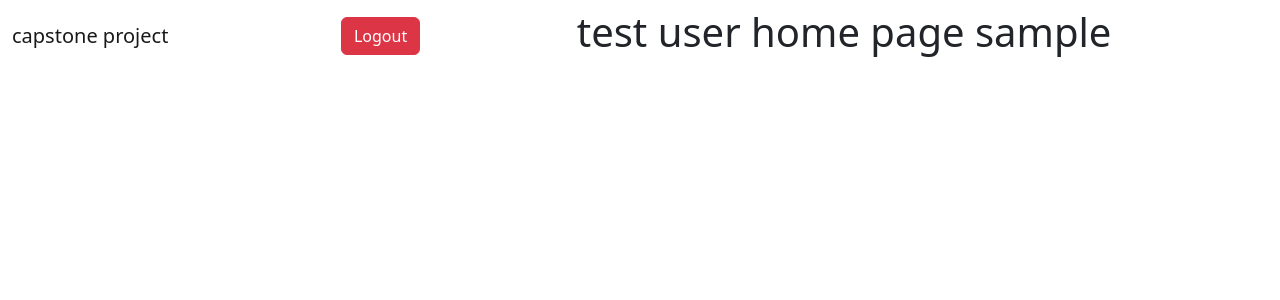
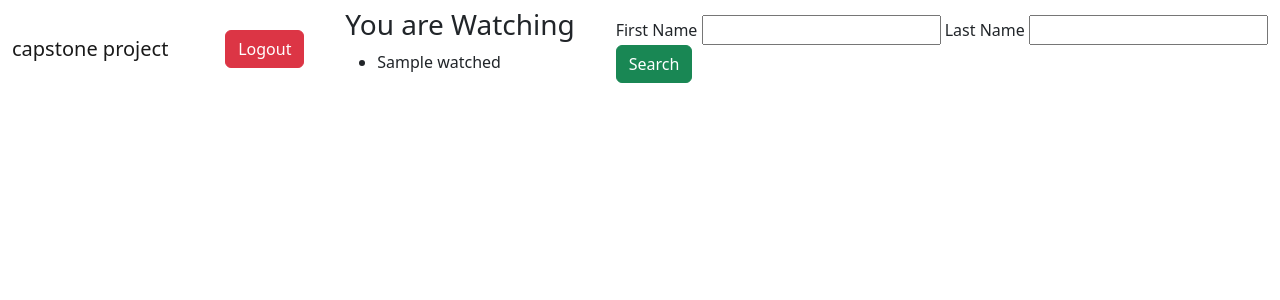
Before and after one commit to tiller92/capstone-ryan, a Flask app: a page that uses templates/users/userHome.html in a window 1280 px wide. Shown: the top 300 px of the page. Run offline with Flask 2, Linux system fonts and the light colour scheme; tables that the repository leaves empty hold one stand-in row (values such as "Sample post"); some libraries are stand-ins or nearby versions.

Commit message:
users can search and add senators add the list populated on user home

```diff
--- a/app.py
+++ b/app.py
@@ -1,6 +1,6 @@
 from base64 import encode
 from crypt import methods
-from forms import UserLogin, SignUpForm
+from forms import AddWatched, UserLogin, SignUpForm
 import os
 from urllib import response
 import requests
@@ -8,6 +8,7 @@ from flask import Flask, render_template, request, flash, redirect, session, g,j
 from flask_sqlalchemy import SQLAlchemy
 from flask_bcrypt import bcrypt
 from models import db, connect_db, Users,Transactions,Watched
+from helpers import transactions,search_by_name
 
 app = Flask(__name__)
 
@@ -87,12 +88,23 @@ def sign_up():
 ############################### User Routes #################
 @app.route('/users/<username>' ,methods=['POST', 'GET'])
 def user_page(username):
-    print(username, 'username')
-    return render_template('/users/userHome.html', username=username)
+    form = AddWatched()
+    u = Users.query.filter_by(username=username).first_or_404()
+    w = Watched.query.filter_by(user_id=u.id).all()
+    if form.validate_on_submit() and request.method == "POST":
+        first_name = form.data['first_name']
+        last_name = form.data['last_name']
+        reps = search_by_name(first_name, last_name)
+        return render_template('/users/userHome.html', username=username,form=form, reps=reps,watched_list=w)
+    return render_template('/users/userHome.html', username=username,form=form, watched_list=w)
 
+@app.route('/logout')
+def logout():
+    logout_user()
+    flash('You Logged out')
+    return redirect('/')
 
-
-
+################### consumable API routes here ##############
 @app.route('/api/stockwatcher')
 def api_call():
    # test api calls
@@ -108,12 +120,22 @@ def api_call():
     print(len(trans_dict))
     return
 
+@app.route('/api/add/watched/<username>/<rep>', methods=["Get", "POST"])
+def add_to_watch(username,rep):
+    """upated users watched list"""
+    print(username,rep)
+    info = rep
+    print(info)
+    ## would be better if you already had the use ID
+    user = Users.query.filter_by(username=username).first_or_404()
+    new_watched = Watched(name=info,user_id=user.id)
+    try:
+        db.session.add(new_watched)
+        db.session.commit()
+    except:
+        print('somthing went wrong')
+    return redirect(f'/users/{username}')
 
-@app.route('/logout')
-def logout():
-    logout_user()
-    flash('You Logged out')
-    return redirect('/')
 
 
 #################### test routes #############
--- a/forms.py
+++ b/forms.py
@@ -20,3 +20,9 @@ class SignUpForm(FlaskForm):
   username = StringField('Username', validators=[DataRequired()])
   password = PasswordField('Password', validators=[DataRequired()])
   email = StringField('E-mail', validators=[DataRequired(), Email()])
+
+
+class AddWatched(FlaskForm):
+  """add the info needed to track a congress member """
+  first_name = StringField('First Name', validators=[DataRequired()])
+  last_name = StringField('Last Name', validators=[DataRequired()])
--- a/models.py
+++ b/models.py
@@ -30,10 +30,11 @@ class Watched(db.Model):
   __tablename__ = 'watched'
 
   id = db.Column(db.Integer, primary_key=True)
-  first_name = db.Column(db.String(80),nullable=False)
-  last_name = db.Column(db.String(80),nullable=False)
+  name = db.Column(db.String(80),nullable=False)
   user_id = db.Column(db.Integer ,db.ForeignKey('users.id'),nullable=False)
 
+  def __repr__(self):
+    return '<watched %r>' % self.name
 
 class Transactions(db.Model):
   """ Specific transactions a user wants to track. Will relate to a Watched memeber"""
--- a/templates/users/userHome.html
+++ b/templates/users/userHome.html
@@ -3,5 +3,45 @@
 <form action='/logout' method='GET'>
   <button class='btn btn-danger'>Logout</button>
 </form>
-<h1>test user home page {{username}}<h1>
+<div>
+  <h3>You are Watching</h3>
+{% if watched_list %}
+<div>
+ <ul>
+ {% for watched in watched_list  %}
+  <li>
+    {{watched.name}}
+  </li>
+ {% endfor %}
+  </ul>
+</div>
+{% endif %}
+</div>
+<div>
+  <form method="POST">
+    {{ form.csrf_token }}
+     {% for field in form if field.widget.input_type != 'hidden'  %}
+
+        <tr>
+            <th>{{ field.label }}</th>
+            <td>{{ field }}</td>
+        </tr>
+    {% endfor %}
+        <div class="edit-btn-area">
+              <button class="btn btn-success">Search</button>
+            </div>
+      </form>
+
+  </div>
+  {% if reps%}
+  <ul>
+    {% for rep in reps  %}
+    <li>
+      <form method="POST" action='/api/add/watched/{{username}}/{{rep}}'>
+      {{rep}}<button>Add to Watched List</button>
+      </form>
+    </li>
+    {% endfor %}
+  </ul>
+  {% endif %}
 {% endblock %}
```
Also changed, not shown: helpers.py (added, +43 -0 lines).
